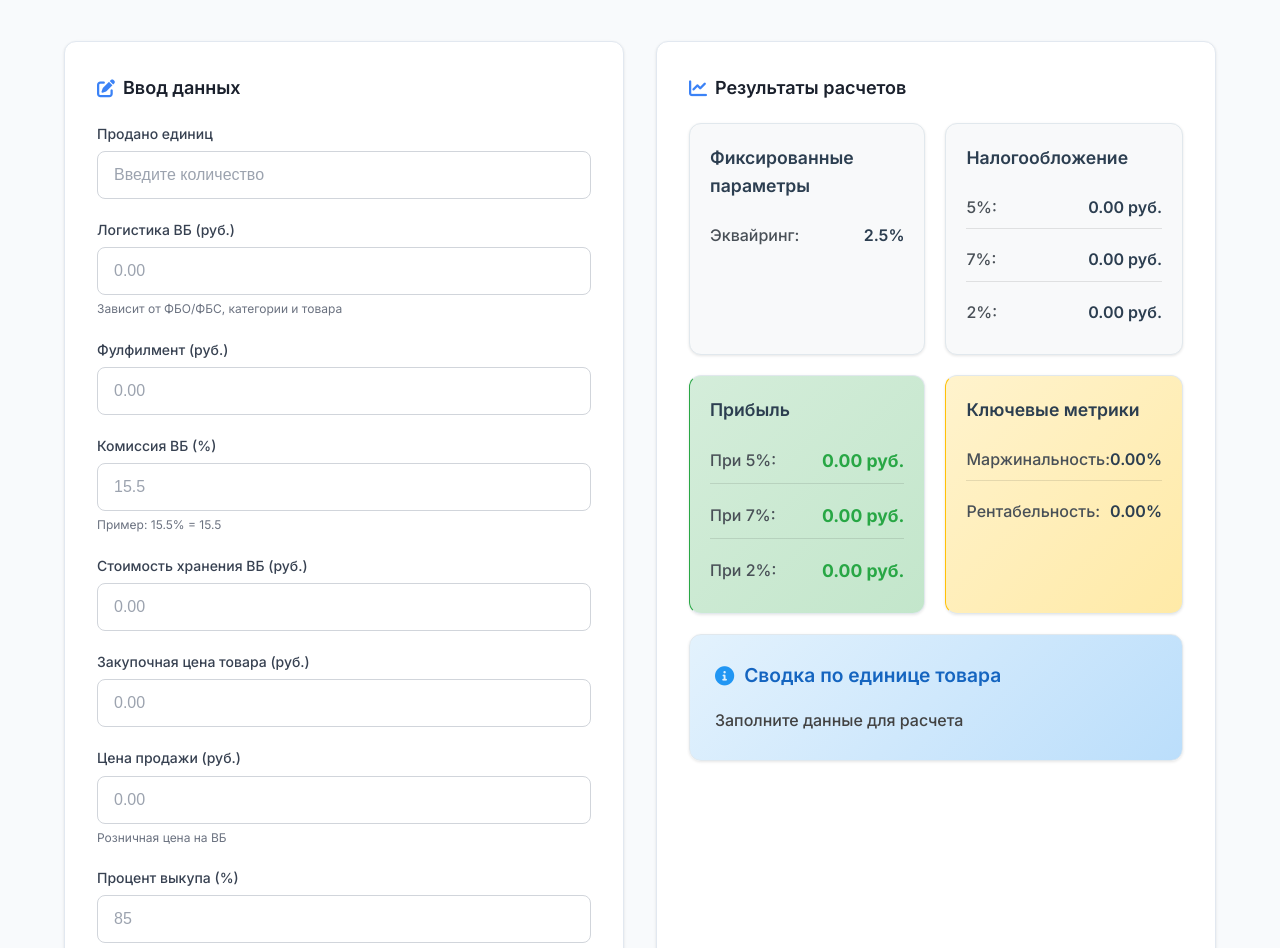
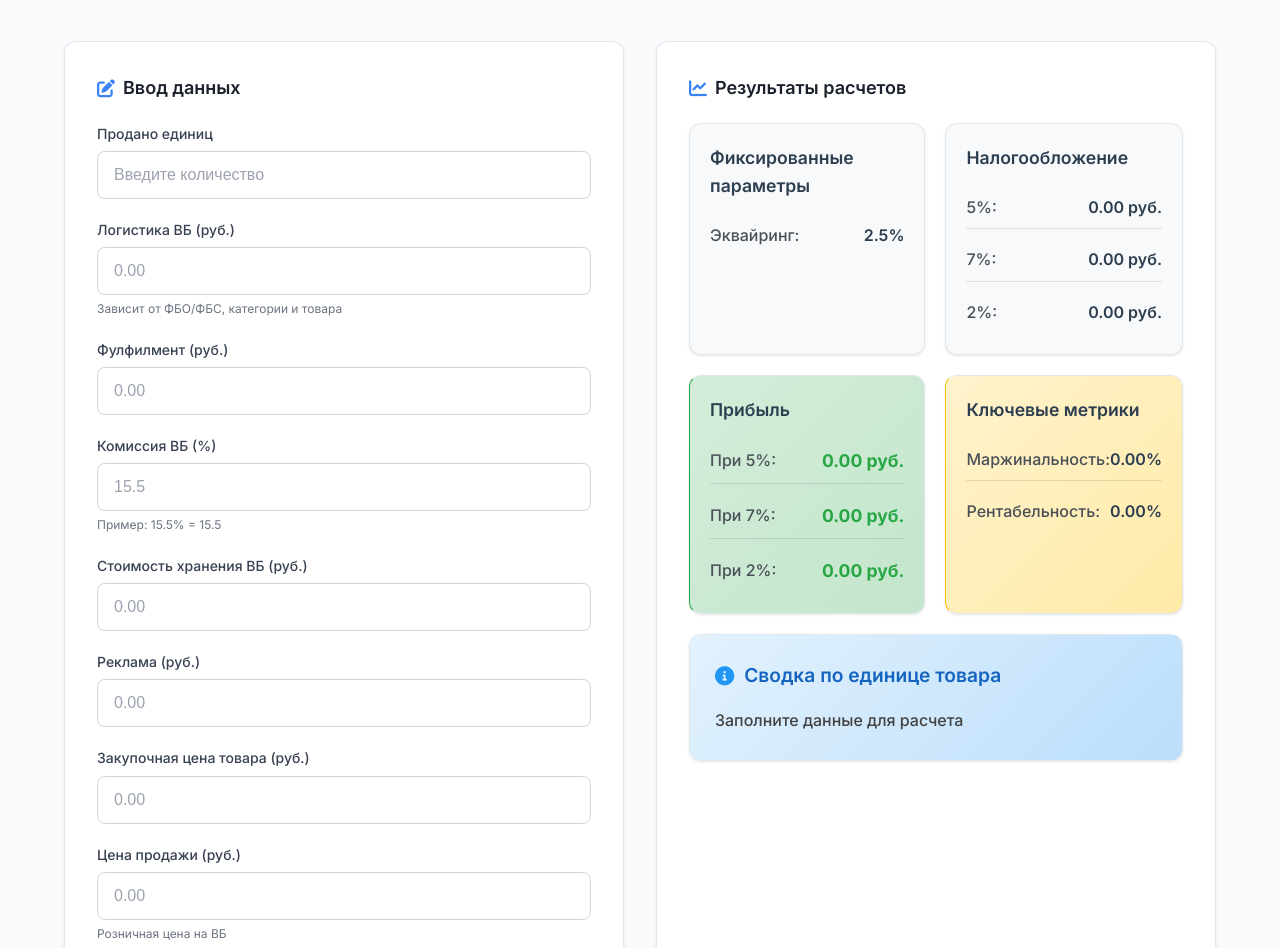
Before and after one commit to Kreemchek/141412, a plain HTML site: page index.html in a window 1280 px wide. Shown: the part 152-1100 px from the top of the page. Drawn offline with Linux system fonts and the light colour scheme; a script that the page names is missing.

Commit message:
Update index.html

```diff
--- a/index.html
+++ b/index.html
@@ -48,6 +48,11 @@
                 <div class="form-group">
                     <label for="storage-cost">Стоимость хранения ВБ (руб.)</label>
                     <input type="number" id="storage-cost" placeholder="0.00" step="0.01" min="0">
+                </div>
+
+                <div class="form-group">
+                    <label for="advertising">Реклама (руб.)</label>
+                    <input type="number" id="advertising" placeholder="0.00" step="0.01" min="0">
                 </div>
 
                 <div class="form-group">
```
